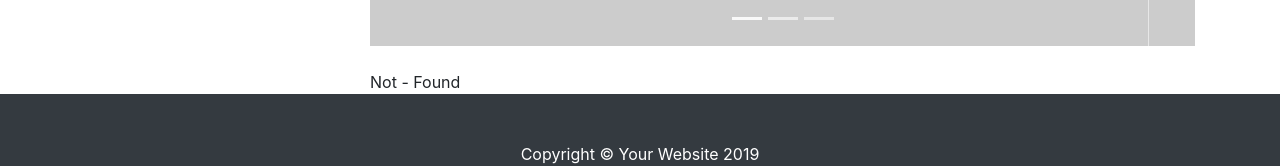
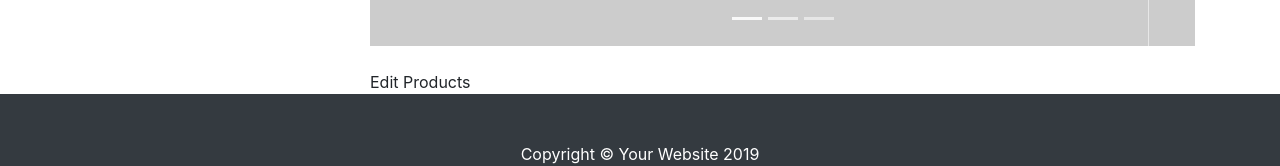
Before and after one commit to hongtpph07122/PT14301-hongtpph07122, an Angular app: page /product-manager/edit/1 in a window 1280 px wide. Shown: the part 355-521 px from the top of the page. Built offline with nearby package versions, Linux system fonts and the light colour scheme; no server answers.

Commit message:
6 files modified

```diff
--- a/src/app/app-routing.module.ts
+++ b/src/app/app-routing.module.ts
@@ -19,7 +19,7 @@ const routes: Routes = [
   {path:'service', component : ServiceComponent},
   {path: 'product-list/:id', component: DetailComponent},
   {path: 'product-manager/:id', component: DetailComponent},
-  {path: 'edit-product/:id', component: ProductEditComponent},
+  {path: 'product-manager/edit/:id', component: ProductEditComponent},
   {path:'**', component : NotFoundComponent},
 
 
--- a/src/app/detail/detail.component.html
+++ b/src/app/detail/detail.component.html
@@ -1,5 +1,5 @@
 Product- Detail
-<div ngClass="col-lg-4 col-md-6 mb-4">
+<div *ngIf="product" ngClass="col-lg-4 col-md-6 mb-4" >
     <div class="card h-100">
         <a href="#"><img class="card-img-top" [src] ="product.img"  alt=""></a>
         <div class="card-body">
--- a/src/app/detail/detail.component.ts
+++ b/src/app/detail/detail.component.ts
@@ -21,9 +21,10 @@ export class DetailComponent implements OnInit {
   getProduct(){
     this.route.params.subscribe(param => {
       this.productService.getProduct(param.id).subscribe(data => {
-        this.product = data;
+       this.product = data;
       })
     });
+
   }
 
 }
--- a/src/app/product-edit/product-edit.component.html
+++ b/src/app/product-edit/product-edit.component.html
@@ -3,7 +3,7 @@
         <div class="box">
             <div class="box-header">Edit Products</div>
             <div class="box-body">
-                <form>
+                <form *ngIf="product">
                     <div class="form-group">
                         <label for="name">Name</label>
                         <input type="text" name="name" [(ngModel)]="product.name" class="form-control">
--- a/src/app/product-edit/product-edit.component.ts
+++ b/src/app/product-edit/product-edit.component.ts
@@ -1,6 +1,7 @@
 import { Component, OnInit } from '@angular/core';
 import { ProductService } from '../services/product.service';
 import { ActivatedRoute, Router } from '@angular/router';
+import { Product } from '../Product';
 
 @Component({
   selector: 'app-product-edit',
@@ -8,10 +9,10 @@ import { ActivatedRoute, Router } from '@angular/router';
   styleUrls: ['./product-edit.component.css']
 })
 export class ProductEditComponent implements OnInit {
-
+  product : Product;
   constructor(
     private productService : ProductService,
-    private activatedRoute : ActivatedRoute,
+    private route : ActivatedRoute,
     private router : Router
   ) { }
 
@@ -19,12 +20,16 @@ export class ProductEditComponent implements OnInit {
     this.getProduct();
   }
   getProduct(){
-    this.activatedRoute.params.subscribe(param => {
-      this.product = this.productService.getProduct(param.id);
-    })
+    this.route.params.subscribe(param => {
+      this.productService.getProduct(param.id).subscribe(data => {
+        this.product = data;
+      })
+    });
   }
   submitForm(){
-    this.productService.updateProduct(this.product);
+    this.productService.updateProduct(this.product).subscribe(data => {
+      console.log(data)
+    })
     this.router.navigate(['/product-list']);
   }
 }
--- a/src/app/table/table.component.html
+++ b/src/app/table/table.component.html
@@ -16,7 +16,7 @@
             <td>{{item.price}}</td>
             <td><button class="btn btn-primary" (click)= "removeProduct(item.id)">Remove</button></td>
             <td><button class="btn btn-primary" routerLink="/product-manager/{{item.id}}">ShowDetail</button></td>
-            <td><button class="btn btn-primary" routerLink="/edit-product/{{item.id}}">Edit</button></td>
+            <td><button class="btn btn-primary" routerLink="/product-manager/edit/{{item.id}}">Edit</button></td>
         </tr>
     </tbody>
 </table>
```
